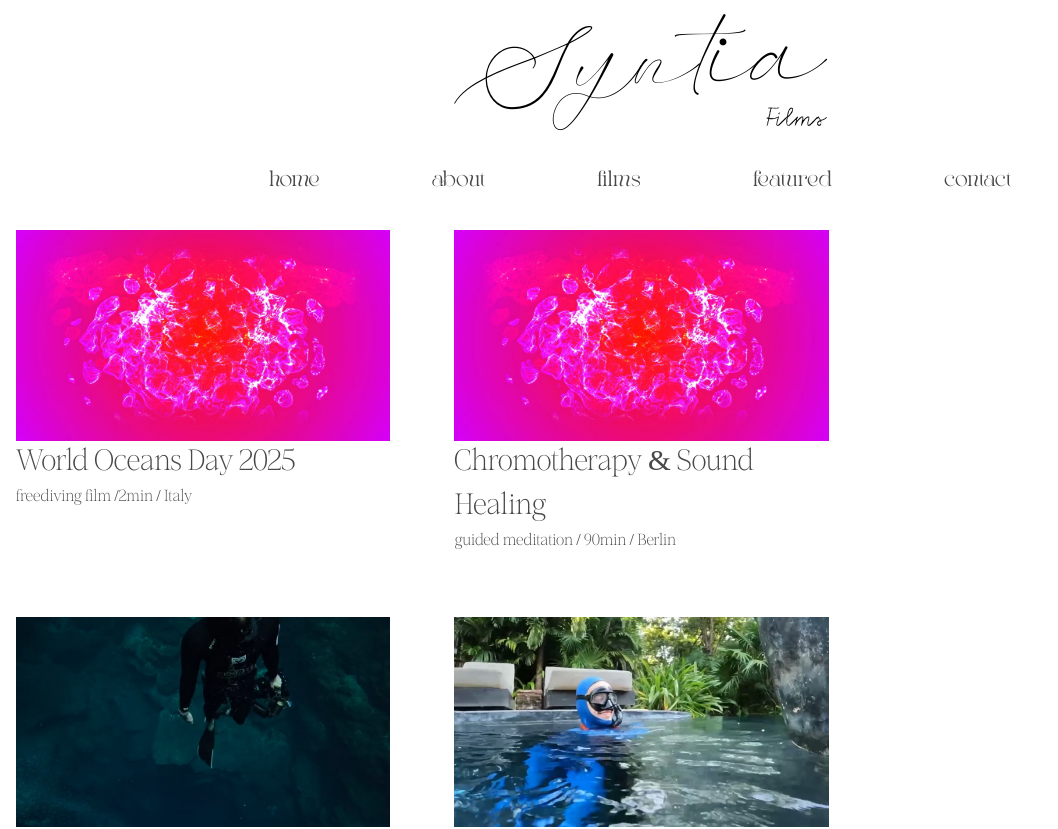
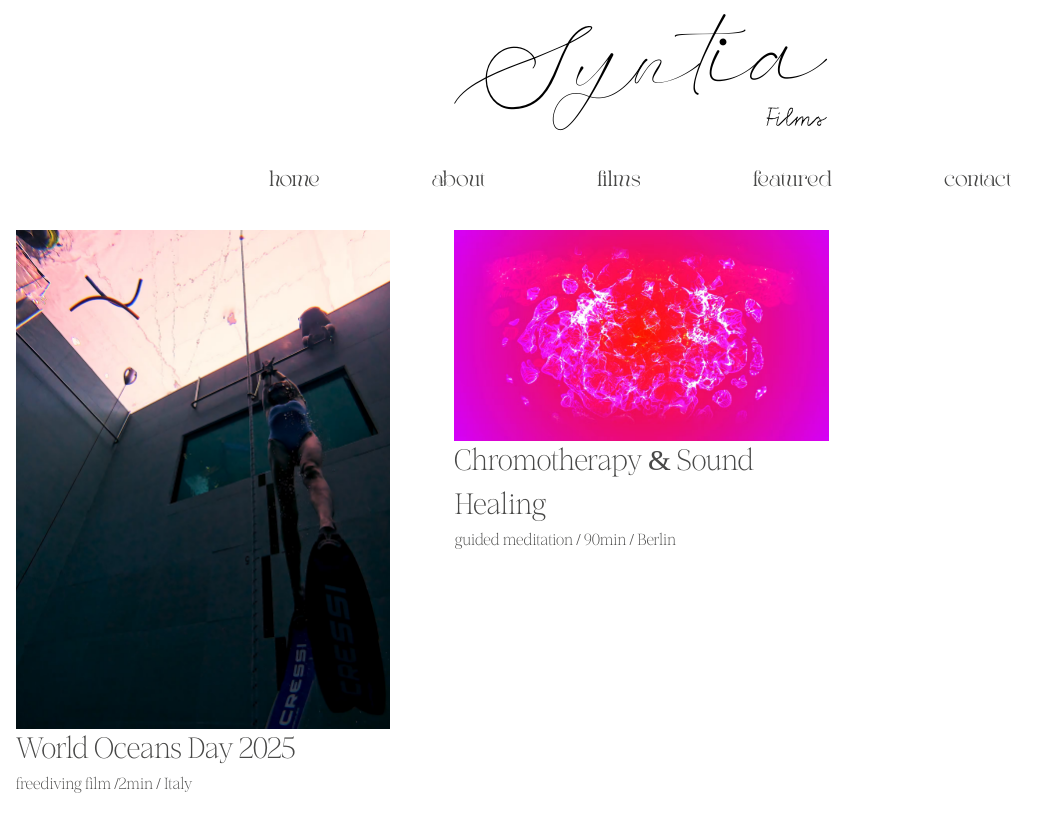
Before and after one commit to sintijab/syntia.films, a Next.js app: page /films in a window 1280 px wide. Shown: the top 829 px of the page, without its empty margins (0-1058 px from the left). Built offline with nearby package versions, Linux system fonts and the light colour scheme.

Commit message:
Update films.tsx

```diff
--- a/src/pages/films.tsx
+++ b/src/pages/films.tsx
@@ -12,7 +12,7 @@ export default function Films() {
       </Head>
       <main className={styles.page}>
         <a href="https://vimeo.com/1091714212" target="_blank" rel="noopener noreferrer" className={styles.preview}>
-          <img src="/chromotherapy.avif" alt="chromotherapy and sound healing" />
+          <img src="/aEaZxLh8WN-LV4qM_Sequence01.00_00_23_28.Still009.avif" alt="chromotherapy and sound healing" />
           <div className={styles.film_title}>World Oceans Day 2025</div>
           <small className={styles.film_title}>freediving film /2min / Italy</small>
         </a>
```
